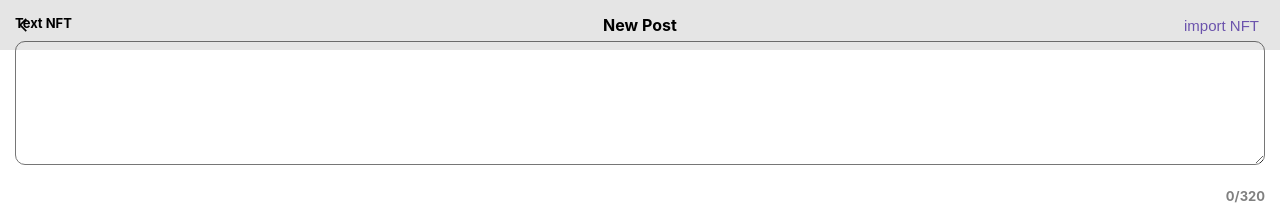
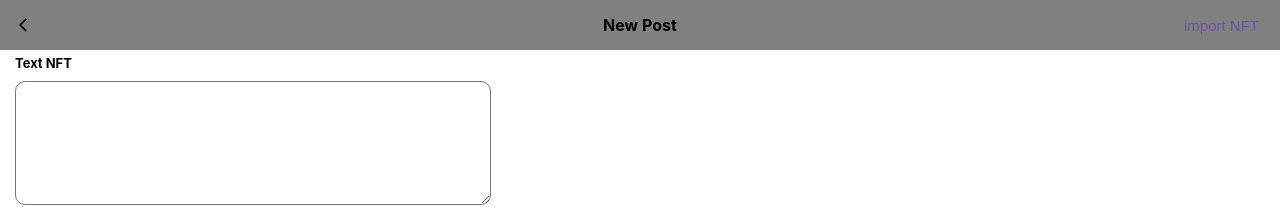
Before and after one commit to GoldenSnakeWebDev/Boom-web-app, a React (Create React App) app: page /newpost in a window 1280 px wide. Shown: the top 207 px of the page. Built offline with nearby package versions, Linux system fonts and the light colour scheme; no server answers; sample sign-in values are in the browser's storage.

Commit message:
modify new post header bar

```diff
--- a/src/pages/newPost/index.css
+++ b/src/pages/newPost/index.css
@@ -69,7 +69,7 @@
 .newpost-header-bar {
     width: 100%;
     align-items: center;
-    background-color: rgba(0, 0, 0, 0.1);
+    background-color: grey;
     box-sizing: border-box;
     display: flex;
     font-size: 16px;
@@ -78,6 +78,7 @@
     padding: 15px;
     position: fixed;
     top: 0px;
+    z-index: 1;
 }
 
 .new-post {
@@ -96,6 +97,8 @@
     flex-direction: column;
     gap: 15px;
     padding: 15px;
+    position: absolute;
+    top: 40px;
 }
 
 .nft-add-buttons {
```
